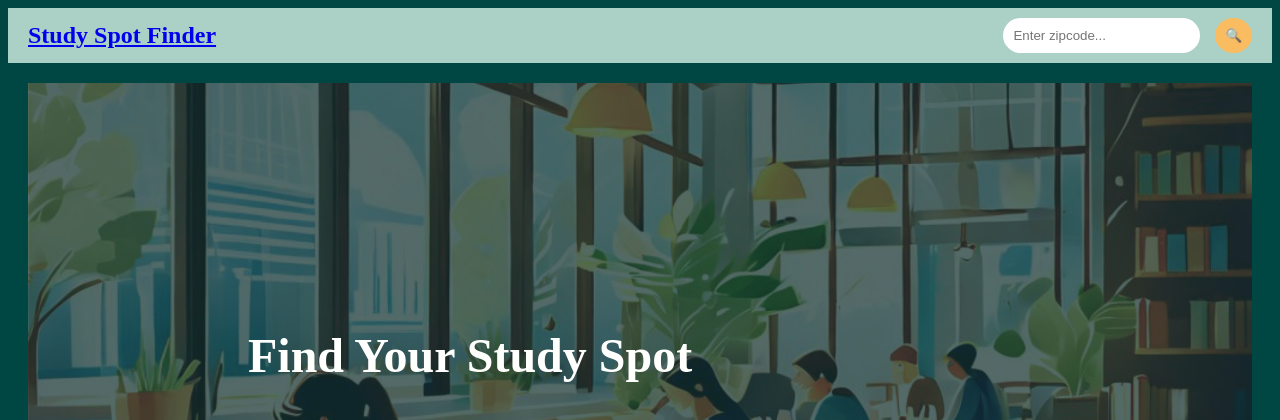
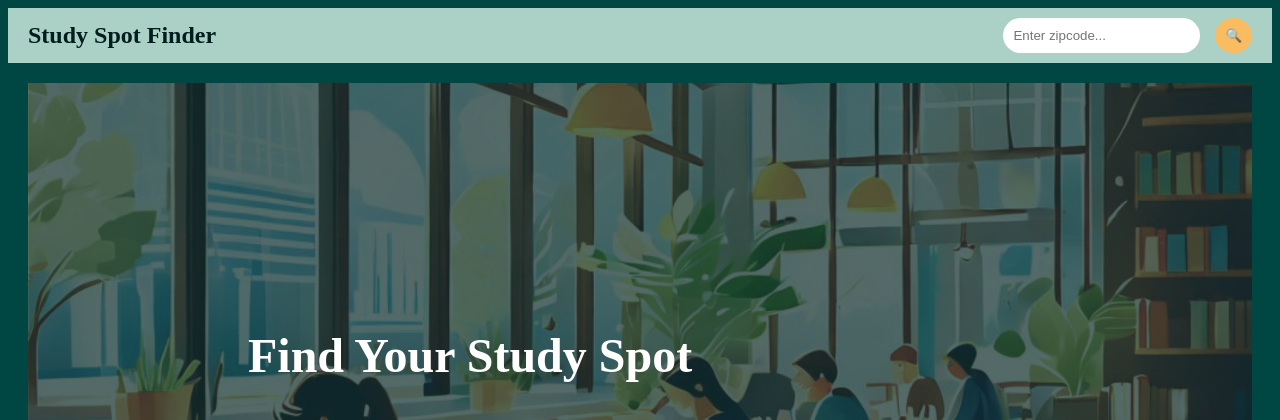
Before and after one commit to JaclynW/StudySpaceFinder, a PHP site: page / in a window 1280 px wide. Shown: the top 420 px of the page. Run offline with PHP 8.4, Linux system fonts and the light colour scheme.

Commit message:
Fixed nav bar styling

```diff
--- a/css/style.css
+++ b/css/style.css
@@ -147,7 +147,10 @@ footer a:hover {
     padding: 10px 20px;
     align-items: center;
 }
-
+#navbar a {
+    color: #001e1d; /* Makes text color white */
+    text-decoration: none; /* Removes underline */
+}
 #logo {
     font-size: 24px;
     font-weight: bold;
```
